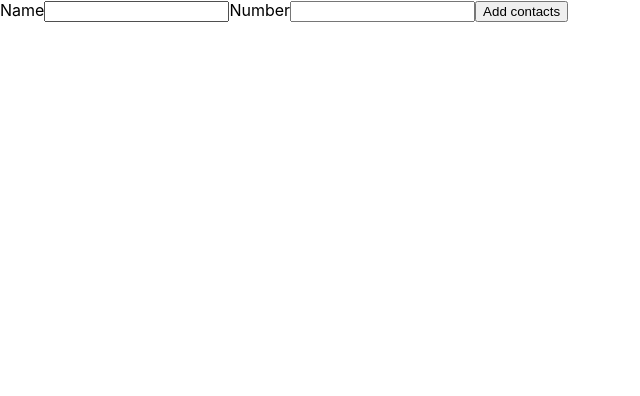
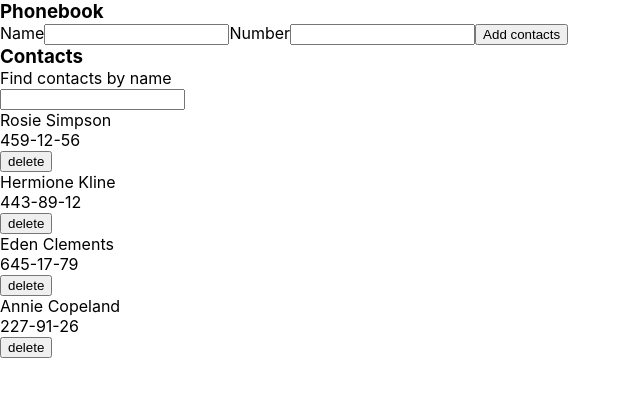
Before and after one commit to Yaroslav-Zozulya/react-hw-03-phonebook, a React (Create React App) app: page / in a window 1280 px wide. Shown: the top 396 px of the page, without its empty margins (0-640 px from the left). Built offline with nearby package versions, Linux system fonts and the light colour scheme.

Commit message:
add search and components

```diff
--- a/src/components/App.jsx
+++ b/src/components/App.jsx
@@ -1,55 +1,79 @@
+import ContactForm from './ContactForm/ContactForm';
+import ContactsList from './ContactsList/ContactsList';
 import { nanoid } from 'nanoid';
-import { Formik, Form, Field, ErrorMessage } from 'formik';
 import { Component } from 'react';
-import { contactsSchema } from 'validation';
 
 export class App extends Component {
   state = {
-    contacts: [],
+    contacts: [
+      { id: 'id-1', name: 'Rosie Simpson', number: '459-12-56' },
+      { id: 'id-2', name: 'Hermione Kline', number: '443-89-12' },
+      { id: 'id-3', name: 'Eden Clements', number: '645-17-79' },
+      { id: 'id-4', name: 'Annie Copeland', number: '227-91-26' },
+    ],
+    filter: '',
     name: '',
     number: '',
   };
 
+  checkContacts = name =>
+    this.state.contacts.find(
+      contact => contact.name.toLowerCase().trim() === name.toLowerCase().trim()
+    );
+
   addContact = (values, actions) => {
-    this.setState(prevState => {
-      return {
-        contacts: [
-          ...prevState.contacts,
-          { id: nanoid(), name: values.name, number: values.number },
-        ],
-      };
+    const { name, number } = values;
+    const { contacts } = this.state;
+
+    const isContact = this.checkContacts(name);
+    if (isContact) {
+      return alert(`${name} is already in contacts`);
+    }
+
+    this.setState({
+      contacts: [
+        ...contacts,
+        {
+          id: nanoid(),
+          name,
+          number,
+        },
+      ],
     });
     actions.resetForm();
   };
 
+  deleteContact = e => {
+    this.setState(state => {
+      return {
+        ...state,
+        contacts: state.contacts.filter(contact => contact.id !== e.target.id),
+      };
+    });
+  };
+
+  handleSearchInput = e => {
+    this.setState({ filter: e.target.value.toLowerCase().trim() });
+  };
+
   render() {
-    const { contacts } = this.state;
+    const { contacts, filter } = this.state;
+
+    const filteredContacts = contacts.filter(contact =>
+      contact.name.toLocaleLowerCase().includes(filter)
+    );
     return (
       <>
-        <Formik
-          initialValues={this.state}
-          validationSchema={contactsSchema}
-          onSubmit={this.addContact}
-        >
-          <Form>
-            <label>
-              <span>Name</span>
-              <Field type="text" name="name" />
-              <ErrorMessage name="name" />
-            </label>
-            <label>
-              <span>Number</span>
-              <Field type="tel" name="number" />
-              <ErrorMessage name="number" />
-            </label>
-            <button type="submit">Add contacts</button>
-          </Form>
-        </Formik>
-        <ul>
-          {contacts.map(contact => (
-            <li key={contact.id}>{contact.name}</li>
-          ))}
-        </ul>
+        <h3>Phonebook</h3>
+        <ContactForm values={this.state} addContact={this.addContact} />
+        <h3>Contacts</h3>
+
+        <p>Find contacts by name</p>
+        <input type="text" name="search" onChange={this.handleSearchInput} />
+        <ContactsList
+          filteredContacts={filteredContacts}
+          deleteContact={this.deleteContact}
+        />
       </>
     );
   }
--- /dev/null
+++ b/src/components/Contact/Contact.jsx
@@ -0,0 +1,12 @@
+const Contact = ({ contact, deleteContact }) => {
+  return (
+    <li key={contact.id}>
+      <p>{contact.name}</p> <p>{contact.number}</p>
+      <button id={contact.id} onClick={deleteContact}>
+        delete
+      </button>
+    </li>
+  );
+};
+
+export default Contact;
--- /dev/null
+++ b/src/components/ContactForm/ContactForm.jsx
@@ -0,0 +1,27 @@
+import { Formik, Form, Field, ErrorMessage } from 'formik';
+import { contactsSchema } from 'validation';
+const ContactForm = ({ values, addContact }) => {
+  return (
+    <Formik
+      initialValues={values}
+      validationSchema={contactsSchema}
+      onSubmit={addContact}
+    >
+      <Form>
+        <label>
+          <span>Name</span>
+          <Field type="text" name="name" />
+          <ErrorMessage name="name" />
+        </label>
+        <label>
+          <span>Number</span>
+          <Field type="tel" name="number" />
+          <ErrorMessage name="number" />
+        </label>
+        <button type="submit">Add contacts</button>
+      </Form>
+    </Formik>
+  );
+};
+
+export default ContactForm;
--- /dev/null
+++ b/src/components/ContactsList/ContactsList.jsx
@@ -0,0 +1,17 @@
+import Contact from 'components/Contact/Contact';
+
+const ContactsList = ({ filteredContacts, deleteContact }) => {
+  return (
+    <ul>
+      {filteredContacts.map(contact => (
+        <Contact
+          key={contact.id}
+          contact={contact}
+          deleteContact={deleteContact}
+        />
+      ))}
+    </ul>
+  );
+};
+
+export default ContactsList;
--- a/src/validation.js
+++ b/src/validation.js
@@ -8,7 +8,6 @@ Yup.addMethod(Yup.string, 'checkName', function () {
 });
 
 Yup.addMethod(Yup.string, 'checkNumber', function () {
-  console.log(this.matches);
   return this.matches(
     /\+?\d{1,4}?[-.\s]?\(?\d{1,3}?\)?[-.\s]?\d{1,4}[-.\s]?\d{1,4}[-.\s]?\d{1,9}/,
     `Phone number must be digits and can contain spaces, dashes, parentheses and can start with +`
@@ -19,5 +18,3 @@ export const contactsSchema = Yup.object({
   name: Yup.string().checkName().required(),
   number: Yup.string().checkNumber().required(),
 });
-
-// \+?\d{1,4}?[-.\s]?\(?\d{1,3}?\)?[-.\s]?\d{1,4}[-.\s]?\d{1,4}[-.\s]?\d{1,9}
```
